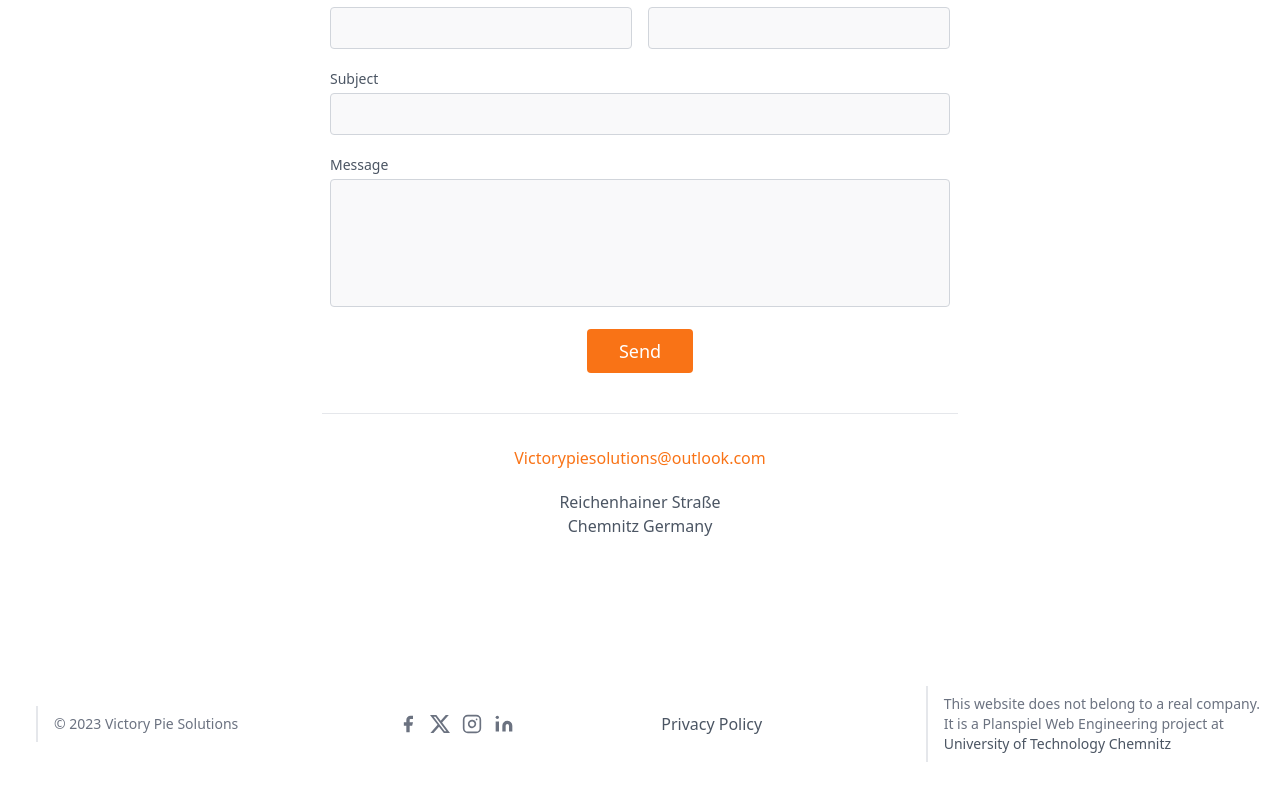
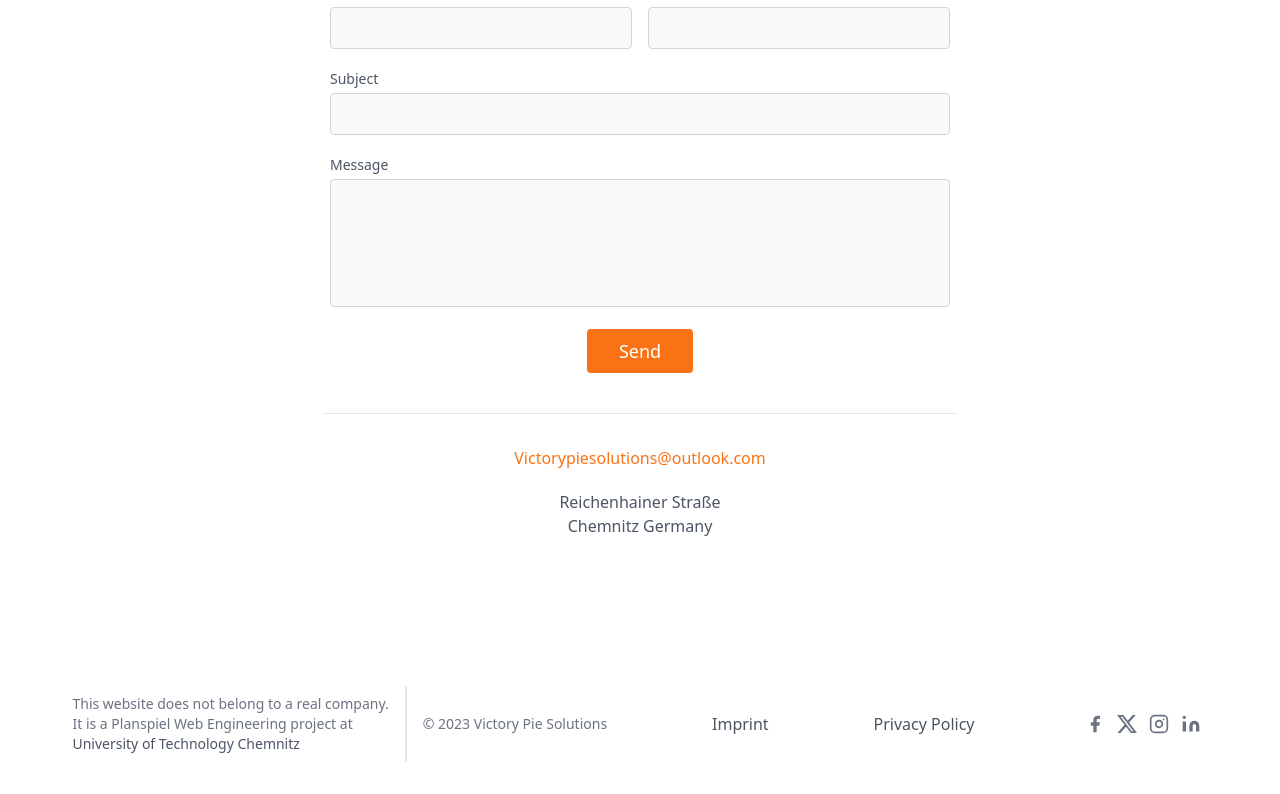
Before and after one commit to Victory-Pie-Solutions/landing-page, a Next.js app: page / in a window 1280 px wide. Shown: the part 3017-3811 px from the top of the page. Built offline with nearby package versions, Linux system fonts and the light colour scheme.

Commit message:
Realigned footer

```diff
--- a/src/components/footer.tsx
+++ b/src/components/footer.tsx
@@ -8,14 +8,48 @@ const Footer = ({ showDecleration }) => {
         {/* <a className="flex title-font font-medium items-center md:justify-start justify-center text-gray-600">
           <img className="w-40 h-15 text-white" src={logo.src} />
         </a> */}
-        <p className="text-sm text-gray-500 sm:ml-4 sm:pl-4 sm:border-l-2 sm:border-gray-200 sm:py-2 sm:mt-0 mt-4">
+        <span className="inline-flex sm:ml-auto sm:mt-0 mt-4">
+          <p className="text-sm text-gray-500 sm:mr-4 sm:pr-4 sm:border-r-2 sm:border-gray-200 sm:py-2 sm:mt-0 mt-4">
+            This website does not belong to a real company.
+            <br></br>
+            It is a Planspiel Web Engineering project at
+            <br></br>
+            <a
+              className="text-gray-600 hover:underline"
+              href="https://www.tu-chemnitz.de/"
+              target="_blank"
+            >
+              University of Technology Chemnitz
+            </a>
+            <br></br>
+          </p>
+        </span>
+        <p className="text-sm text-gray-500 sm:mr-auto sm:mt-0 mt-4">
           © 2023 Victory Pie Solutions
         </p>
-        <span className="inline-flex sm:ml-auto sm:mt-0 mt-2 justify-center sm:justify-start">
+        <span className="inline-flex sm:mx-auto sm:mt-0 mt-4">
+          <a
+            className="text-gray-600 hover:text-gray-800 hover:underline"
+            onClick={() => showDecleration(1)}
+            href="imprint"
+          >
+            Imprint{" "}
+          </a>
+        </span>
+        <span className="inline-flex sm:mx-auto sm:mt-0 mt-4">
+          <a
+            className="text-gray-600 hover:text-gray-800 hover:underline"
+            onClick={() => showDecleration(1)}
+            href="privacypolicy"
+          >
+            Privacy Policy{" "}
+          </a>
+        </span>
+        <span className="inline-flex sm:mx-auto sm:mt-0 mt-4">
           <a
             href="https://www.facebook.com/victorypiesolutions"
             target="_blank"
-            className="ml-3 text-gray-500 hover:text-orange-500"
+            className="mx-1.5 text-gray-500 hover:text-orange-500"
           >
             <svg
               fill="currentColor"
@@ -31,7 +65,7 @@ const Footer = ({ showDecleration }) => {
           <a
             href="https://x.com/VictoryPie2023"
             target="_blank"
-            className="ml-3 text-gray-500 hover:text-orange-500"
+            className="mx-1.5 text-gray-500 hover:text-orange-500"
           >
             <svg
               fill="currentColor"
@@ -47,7 +81,7 @@ const Footer = ({ showDecleration }) => {
           <a
             href="https://www.instagram.com/victorypiesolutions/"
             target="_blank"
-            className="ml-3 text-gray-500 hover:text-orange-500"
+            className="mx-1.5 text-gray-500 hover:text-orange-500"
           >
             <svg
               fill="none"
@@ -65,7 +99,7 @@ const Footer = ({ showDecleration }) => {
           <a
             href="https://www.linkedin.com/in/victory-pie-solutions-493516299/"
             target="_blank"
-            className="ml-3 text-gray-500 hover:text-orange-500"
+            className="mx-1.5 text-gray-500 hover:text-orange-500"
           >
             <svg
               fill="currentColor"
@@ -84,31 +118,6 @@ const Footer = ({ showDecleration }) => {
             </svg>
           </a>
         </span>
-        <span className="inline-flex sm:ml-auto sm:mt-0 mt-4 justify-center sm:justify-start">
-          <a
-            className="text-gray-600 hover:text-gray-800 hover:underline"
-            onClick={() => showDecleration(1)}
-            href="#"
-          >
-            Privacy Policy {/* Imprint/information on data protection{" "} */}
-          </a>
-        </span>
-        <span className="inline-flex sm:ml-auto sm:mt-0 mt-4 justify-center sm:justify-start">
-          <p className="text-sm text-gray-500 sm:ml-4 sm:pl-4 sm:border-l-2 sm:border-gray-200 sm:py-2 sm:mt-0 mt-4">
-            This website does not belong to a real company.
-            <br></br>
-            It is a Planspiel Web Engineering project at
-            <br></br>
-            <a
-              className="text-gray-600 hover:underline"
-              href="https://www.tu-chemnitz.de/"
-              target="_blank"
-            >
-              University of Technology Chemnitz
-            </a>
-            <br></br>
-          </p>
-        </span>
       </div>
     </footer>
   );
```
